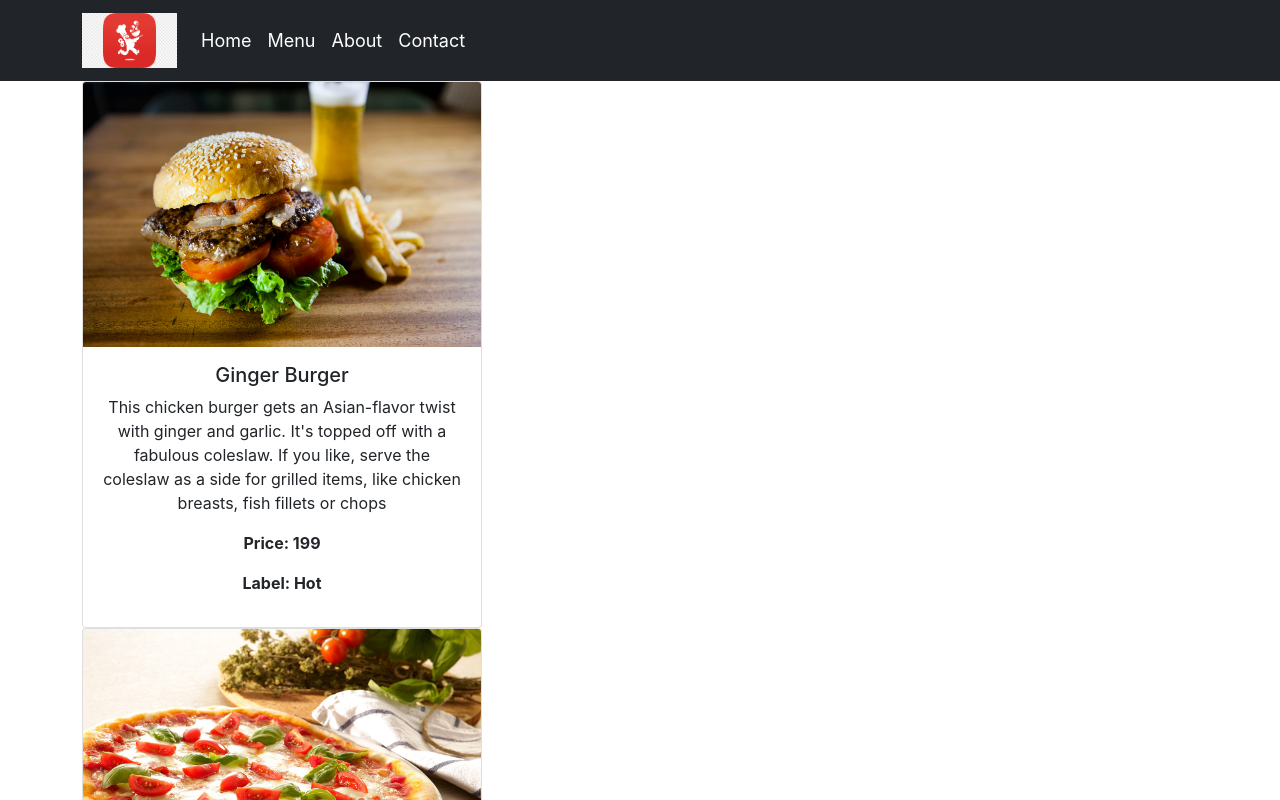
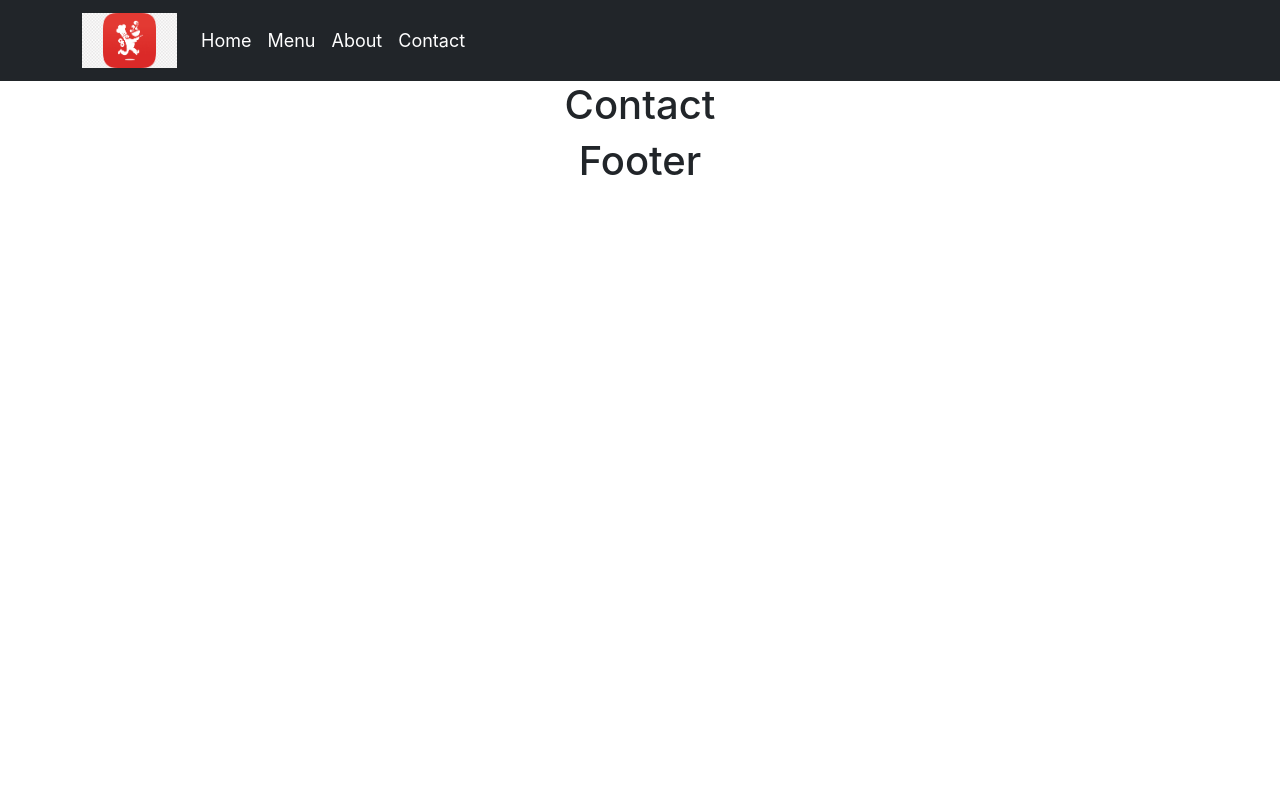
Before and after one commit to Kshitij27Kumar/ReactRestaurantApp, a React (Create React App) app: page /contact in a window 1280 px wide. Shown: the top 800 px of the page. Built offline with nearby package versions, Linux system fonts and the light colour scheme; the HTML template or start-up script is replaced by a standard one.

Commit message:
Routes created

```diff
--- a/src/components/body/Body.jsx
+++ b/src/components/body/Body.jsx
@@ -1,10 +1,18 @@
 import React from 'react'
 import Menu from './Menu'
-
+import { Routes, Route } from 'react-router-dom'
+import Home from './Home'
+import Contact from './Contact'
+import About from './About'
 const Body = () => {
   return (
     <div>
-      <Menu />
+      <Routes>
+        <Route path='/' element={<Home />} />
+        <Route path='/menu' element={<Menu />} />
+        <Route path='/about' element={<About />} />
+        <Route path='/contact' element={<Contact />} />
+      </Routes>
     </div>
   )
 }
```
